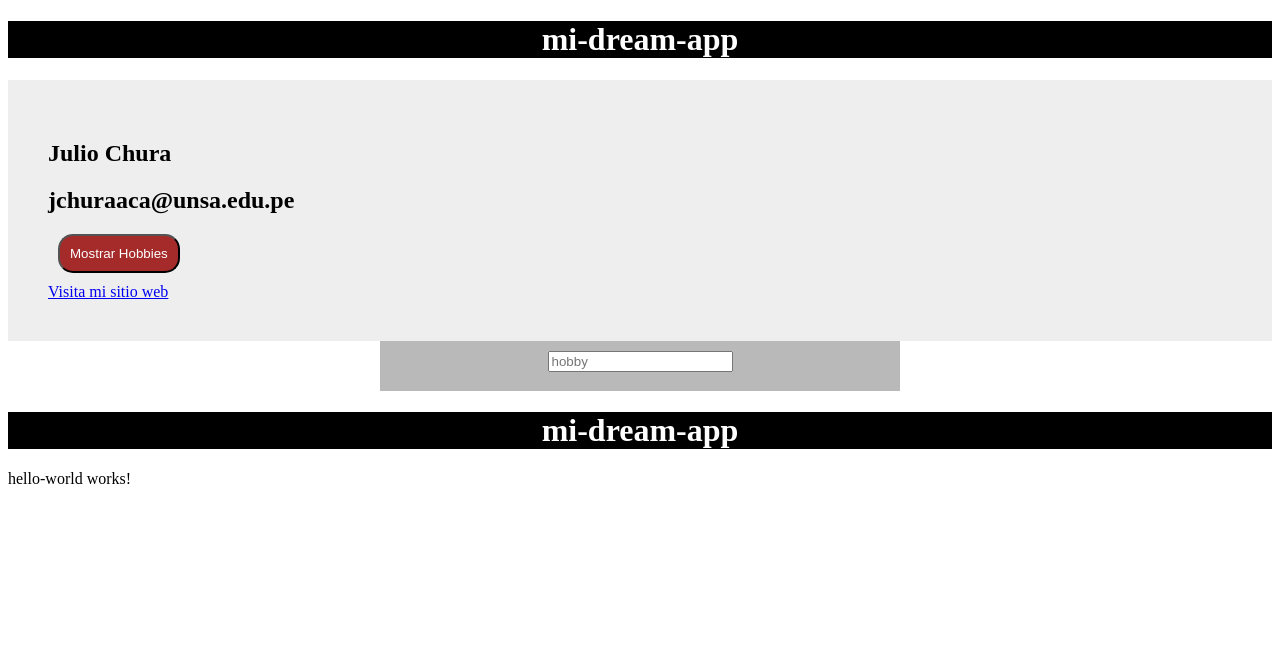
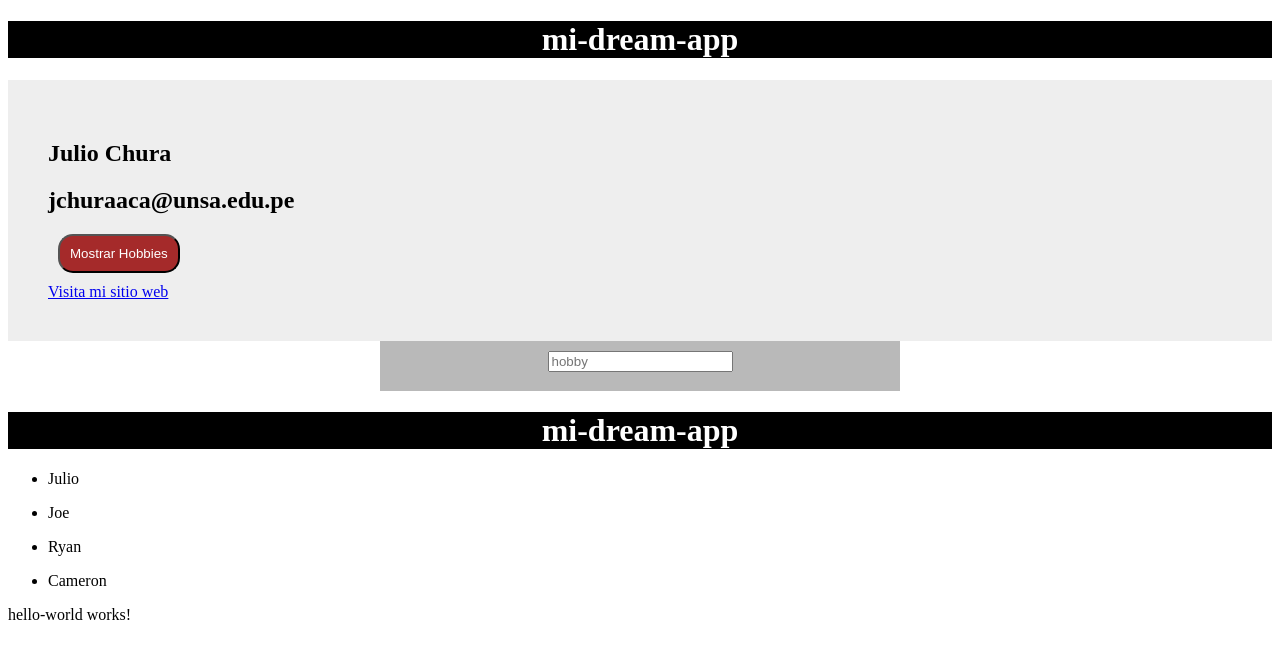
Before and after one commit to JulioChura/angular, an Angular app: page / in a window 1280 px wide. Shown: the top 658 px of the page. Built offline with nearby package versions, Linux system fonts and the light colour scheme.

Commit message:
Se crea el compenente user

```diff
--- a/src/app/app.component.html
+++ b/src/app/app.component.html
@@ -28,4 +28,10 @@
       <h1> {{title}} </h1>
 </div>
 
+<ul>
+      <li *ngFor="let user of users">
+            <app-user [nameUser]="user">  </app-user>
+      </li>
+</ul>
+
 <app-hello-world>Aqui</app-hello-world>
--- a/src/app/app.component.ts
+++ b/src/app/app.component.ts
@@ -2,11 +2,12 @@ import { Component } from '@angular/core';
 import { RouterOutlet } from '@angular/router';
 import { CommonModule } from '@angular/common';
 import { HelloWorldComponent } from './hello-world/hello-world.component';
+import { UserComponent } from '../user/user.component';
 
 @Component({
   selector: 'app-root',
   standalone: true,
-  imports: [RouterOutlet, CommonModule, HelloWorldComponent],
+  imports: [RouterOutlet, CommonModule, HelloWorldComponent, UserComponent],
   templateUrl: './app.component.html',
   styleUrl: './app.component.css'
 })
--- a/src/user/user.component.html
+++ b/src/user/user.component.html
@@ -1 +1 @@
-<p>user works!</p>
+<p>{{nameUser }}</p>
--- a/src/user/user.component.ts
+++ b/src/user/user.component.ts
@@ -1,4 +1,4 @@
-import { Component } from '@angular/core';
+import { Component, OnInit, Input } from '@angular/core';
 
 @Component({
   selector: 'app-user',
@@ -7,6 +7,8 @@ import { Component } from '@angular/core';
   templateUrl: './user.component.html',
   styleUrl: './user.component.css'
 })
-export class UserComponent {
-
+export class UserComponent implements OnInit {
+  @Input() nameUser: any;
+  ngOnInit(): void {
+  }
 }
```
